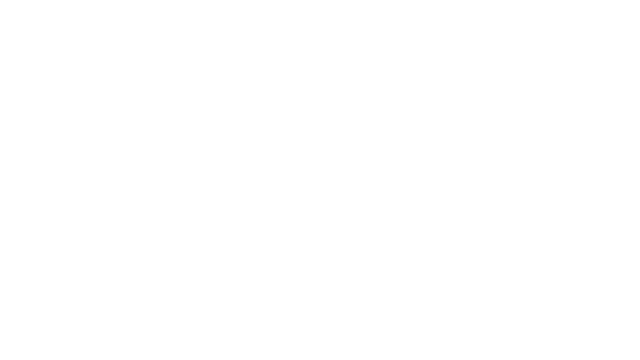
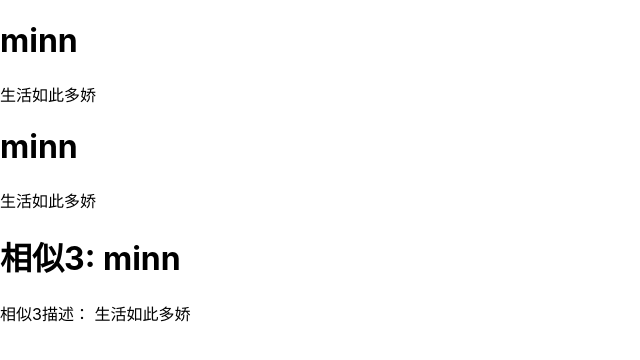
Before and after one commit to Sophil-minn/next-component-learn, a React (Create React App) app: page /#/hoc in a window 1280 px wide. Before the commit this address had no page. Shown: the top 360 px of the page, without its empty margins (0-640 px from the left). Built offline with nearby package versions, Linux system fonts and the light colour scheme.

Commit message:
feat: 高阶组件例子

```diff
--- a/src/App.js
+++ b/src/App.js
@@ -9,6 +9,7 @@
 import { Theme } from './pages/contextDemo';
 import { App as ThemeApp} from './pages/contextDemo';
 import RefsDemo from './pages/refsDemo';
+import HocDemo from './pages/hoc';
 
 import './App.css';
 
@@ -40,7 +41,6 @@
 function App() {
 
   return (
-    <div>
     <Routes>
       <Route path="/" default element={<Home />} />
       <Route path="/index" element={<Index />} />
@@ -55,8 +55,8 @@
       <Route path="/theme" element={<Theme />} />
       <Route path="/theme-demo3" element={<ThemeApp />} />
       <Route path="/refs-demo" element={<RefsDemo />} />
+      <Route path="/hoc" element={<HocDemo />} />
     </Routes>
-    </div>
   );
 }
 
--- /dev/null
+++ b/src/pages/hoc/UserView.js
@@ -0,0 +1,28 @@
+import React, { Component } from 'react';
+
+class UserView extends Component {
+  constructor(props) {
+    super(props)
+    this.state = { userInfo: {} }
+
+  }
+  componentDidMount() {
+      let userInfo = JSON.parse(localStorage.getItem("userInfo"))
+      this.setState({ userInfo })
+  }
+
+  // 获取 userInfo的逻辑要在好多地方使用
+  // 在使用的地方都需要重写 constructor componentDidMount ,显然这是冗余操作
+  // 这个时候需要代码 重用,所以可以选择高阶组件
+  render() {
+      let { userInfo } = this.state
+      return (
+        <div>
+          <h1>{userInfo.name}</h1>
+          <p>{userInfo.description}</p>
+        </div>
+      )
+  }
+}
+
+export default UserView;
--- /dev/null
+++ b/src/pages/hoc/UserView2.js
@@ -0,0 +1,16 @@
+import React, { Component } from 'react';
+import withUserData from './withUserData';
+
+class UserView2 extends Component {
+  render() {
+      let { userInfo } = this.props;
+      return (
+        <div>
+          <h1>{userInfo.name}</h1>
+          <p>{userInfo.description}</p>
+        </div>
+      )
+  }
+}
+const UserHoc = withUserData(UserView2);
+export default UserHoc;
--- /dev/null
+++ b/src/pages/hoc/UserView3.js
@@ -0,0 +1,16 @@
+import React, { Component } from 'react';
+import withUserData from './withUserData';
+
+class UserView3 extends Component {
+  render() {
+      let { userInfo } = this.props;
+      return (
+        <div>
+          <h1>相似3: {userInfo.name}</h1>
+          <p>相似3描述： {userInfo.description}</p>
+        </div>
+      )
+  }
+}
+const UserHoc3 = withUserData(UserView3);
+export default UserHoc3;
--- /dev/null
+++ b/src/pages/hoc/index.js
@@ -0,0 +1,19 @@
+import React from 'react';
+import UserView from './UserView';
+import UserHoc from './UserView2';
+import UserHoc3 from './UserView3';
+
+
+localStorage.setItem("userInfo", JSON.stringify({ name: "minn", description: "生活如此多娇" }))
+
+const HocDemo = () => {
+  return (
+    <div>
+      <UserView />
+      <UserHoc />
+      <UserHoc3 />
+    </div>
+  );
+}
+
+export default HocDemo;
--- /dev/null
+++ b/src/pages/hoc/withUserData.js
@@ -0,0 +1,18 @@
+import React from 'react';
+
+export default function withUserData(WrappedComponent) {
+  return class extends React.Component {
+    constructor(props) {
+      super(props)
+      this.state = { userInfo: {} }
+    }
+    componentDidMount() {
+      let userInfo = JSON.parse(localStorage.getItem("userInfo"))
+      this.setState({ userInfo })
+    }
+    render() {
+      // ...this.props 传递给当前组件的属性继续向下传递
+      return <WrappedComponent userInfo={this.state.userInfo} {...this.props} />
+    }
+  }
+}
```
Lines whose indentation alone changed are shown as unchanged.
